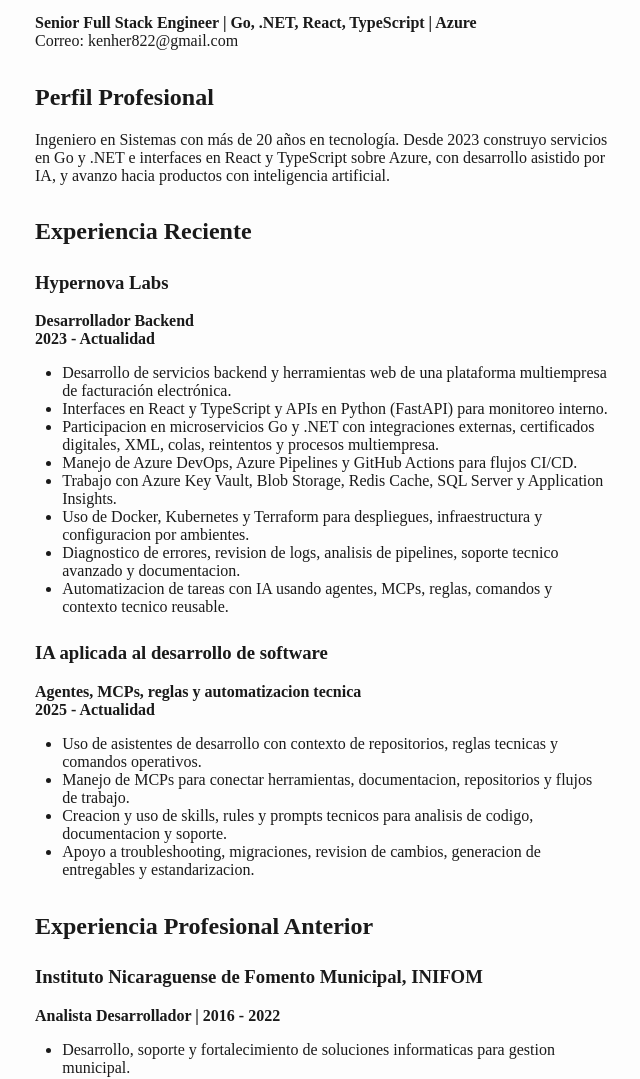
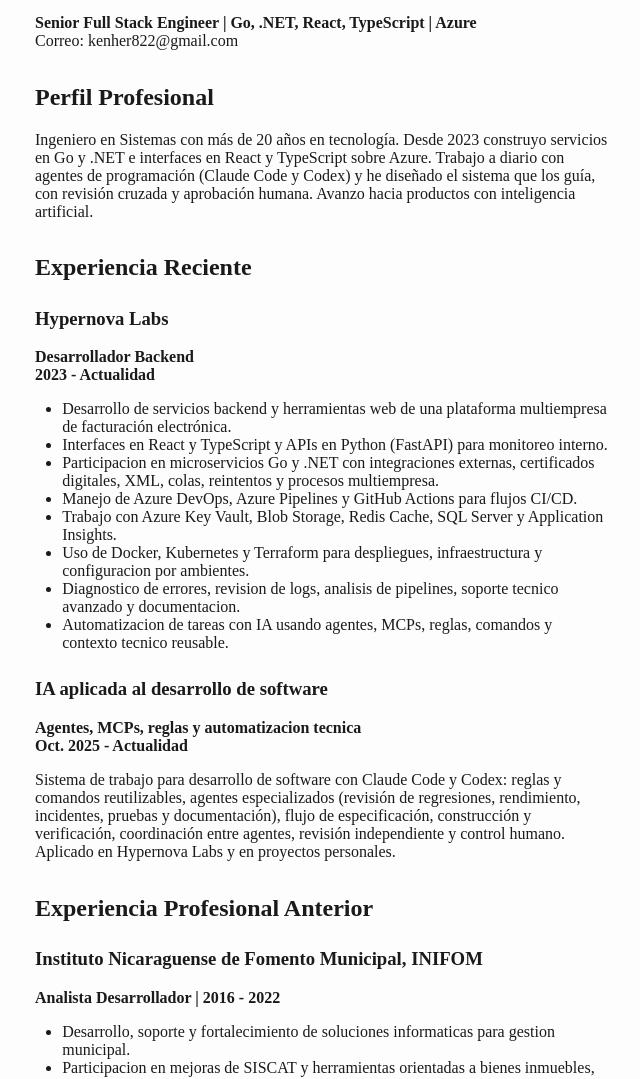
Before and after one commit to kenher822/kenher822.github.io, a plain HTML site: page cv/CV_Kennett_Herrera_2026.html in a window 1280 px wide. Shown: the part 240-1319 px from the top of the page, without its empty margins (317-957 px from the left). Drawn offline with Linux system fonts and the light colour scheme.

Commit message:
feat: describe AI agent engineering work

```diff
--- a/cv/CV_Kennett_Herrera_2026.html
+++ b/cv/CV_Kennett_Herrera_2026.html
@@ -179,8 +179,10 @@ Correo: kenher822@gmail.com</p>
 <h2 id="perfil-profesional">Perfil Profesional</h2>
 <p>Ingeniero en Sistemas con más de 20 años en tecnología. Desde 2023
 construyo servicios en Go y .NET e interfaces en React y TypeScript
-sobre Azure, con desarrollo asistido por IA, y avanzo hacia productos
-con inteligencia artificial.</p>
+sobre Azure. Trabajo a diario con agentes de programación (Claude Code y
+Codex) y he diseñado el sistema que los guía, con revisión cruzada y
+aprobación humana. Avanzo hacia productos con inteligencia
+artificial.</p>
 <h2 id="experiencia-reciente">Experiencia Reciente</h2>
 <h3 id="hypernova-labs">Hypernova Labs</h3>
 <p><strong>Desarrollador Backend</strong><br />
@@ -207,17 +209,13 @@ comandos y contexto tecnico reusable.</li>
 <h3 id="ia-aplicada-al-desarrollo-de-software">IA aplicada al desarrollo
 de software</h3>
 <p><strong>Agentes, MCPs, reglas y automatizacion tecnica</strong><br />
-<strong>2025 - Actualidad</strong></p>
-<ul>
-<li>Uso de asistentes de desarrollo con contexto de repositorios, reglas
-tecnicas y comandos operativos.</li>
-<li>Manejo de MCPs para conectar herramientas, documentacion,
-repositorios y flujos de trabajo.</li>
-<li>Creacion y uso de skills, rules y prompts tecnicos para analisis de
-codigo, documentacion y soporte.</li>
-<li>Apoyo a troubleshooting, migraciones, revision de cambios,
-generacion de entregables y estandarizacion.</li>
-</ul>
+<strong>Oct. 2025 - Actualidad</strong></p>
+<p>Sistema de trabajo para desarrollo de software con Claude Code y
+Codex: reglas y comandos reutilizables, agentes especializados (revisión
+de regresiones, rendimiento, incidentes, pruebas y documentación), flujo
+de especificación, construcción y verificación, coordinación entre
+agentes, revisión independiente y control humano. Aplicado en Hypernova
+Labs y en proyectos personales.</p>
 <h2 id="experiencia-profesional-anterior">Experiencia Profesional
 Anterior</h2>
 <h3 id="instituto-nicaraguense-de-fomento-municipal-inifom">Instituto
```
Also changed, not shown: cv/CV_Kennett_Herrera_2026_Professional.html (+2 -3 lines), index.html (+23 -10 lines), 3 other files.
